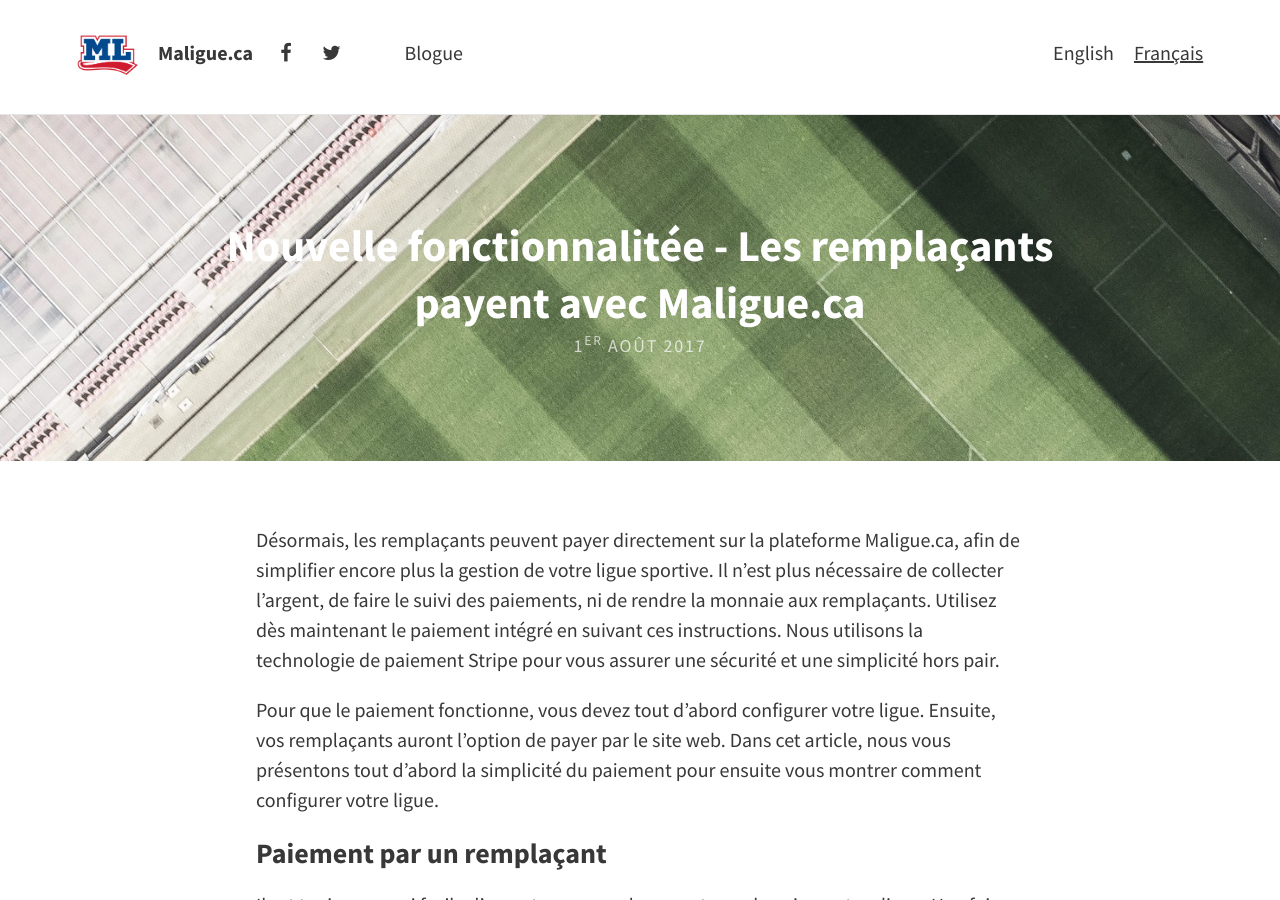
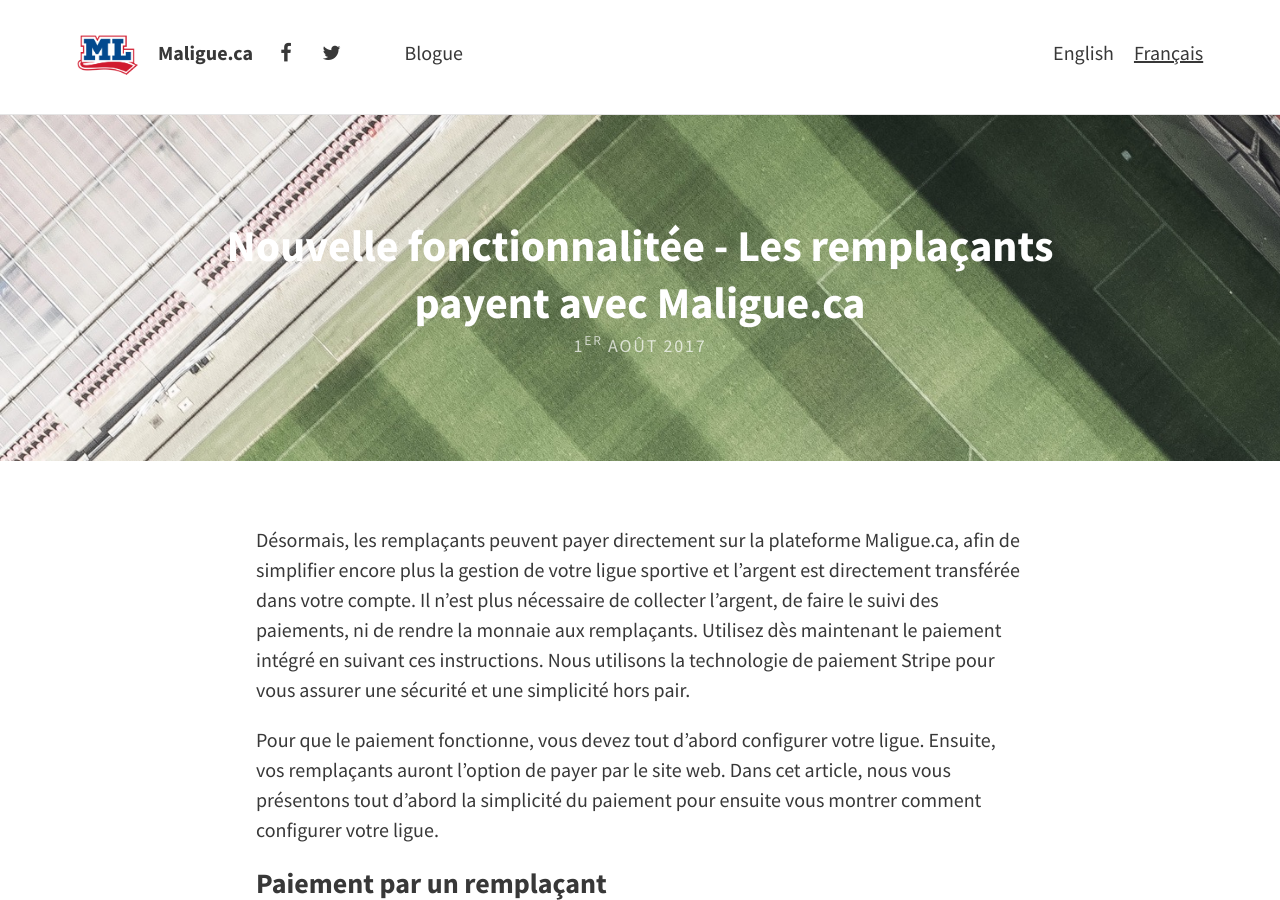
Before and after one commit to maligue/maligue.github.io, a Jekyll site: the page built from _posts/fr/2017-08-01-paiements-remplacant.md, in a window 1280 px wide and 900 px high. Built offline with Jekyll 4.4.1, drawn with Linux system fonts in a browser that asks for light colours; nearby versions of some CDN libraries.

Commit message:
more details

```diff
--- a/_posts/fr/2017-08-01-paiements-remplacant.md
+++ b/_posts/fr/2017-08-01-paiements-remplacant.md
@@ -3,7 +3,7 @@ title: "Nouvelle fonctionnalitée - Les remplaçants payent avec Maligue.ca"
 lang: fr
 localization: substitute-payments
 ---
-Désormais, les remplaçants peuvent payer directement sur la plateforme Maligue.ca, afin de simplifier encore plus la gestion de votre ligue sportive. Il n'est plus nécessaire de collecter l'argent, de faire le suivi des paiements, ni de rendre la monnaie aux remplaçants. Utilisez dès maintenant le paiement intégré en suivant ces instructions. Nous utilisons la technologie de paiement Stripe pour vous assurer une sécurité et une simplicité hors pair.
+Désormais, les remplaçants peuvent payer directement sur la plateforme Maligue.ca, afin de simplifier encore plus la gestion de votre ligue sportive et l'argent est directement transférée dans votre compte. Il n'est plus nécessaire de collecter l'argent, de faire le suivi des paiements, ni de rendre la monnaie aux remplaçants. Utilisez dès maintenant le paiement intégré en suivant ces instructions. Nous utilisons la technologie de paiement Stripe pour vous assurer une sécurité et une simplicité hors pair.
 
 Pour que le paiement fonctionne, vous devez tout d’abord configurer votre ligue. Ensuite, vos remplaçants auront l’option de payer par le site web. Dans cet article, nous vous présentons tout d’abord la simplicité du paiement pour ensuite vous montrer comment configurer votre ligue.
 
```
